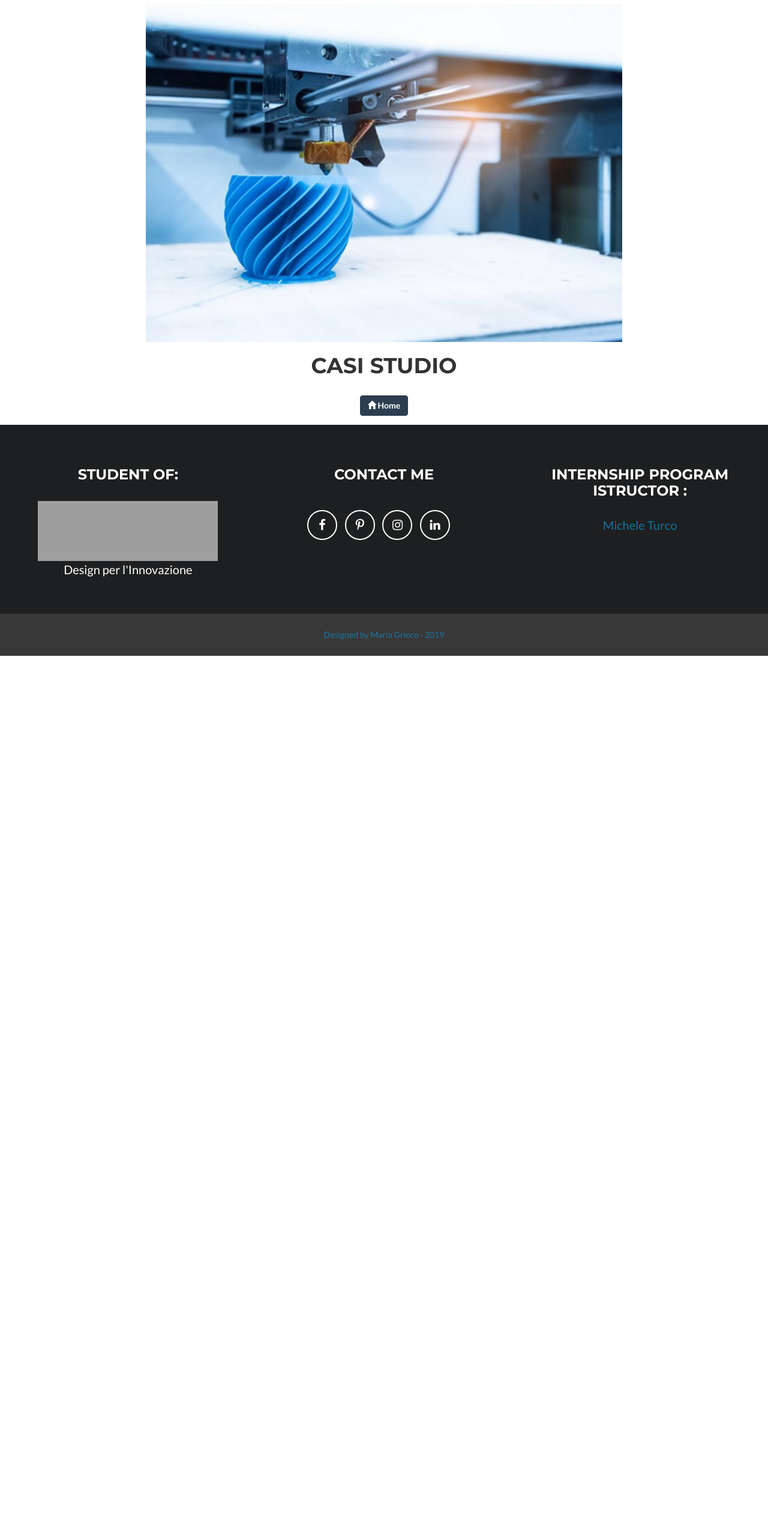
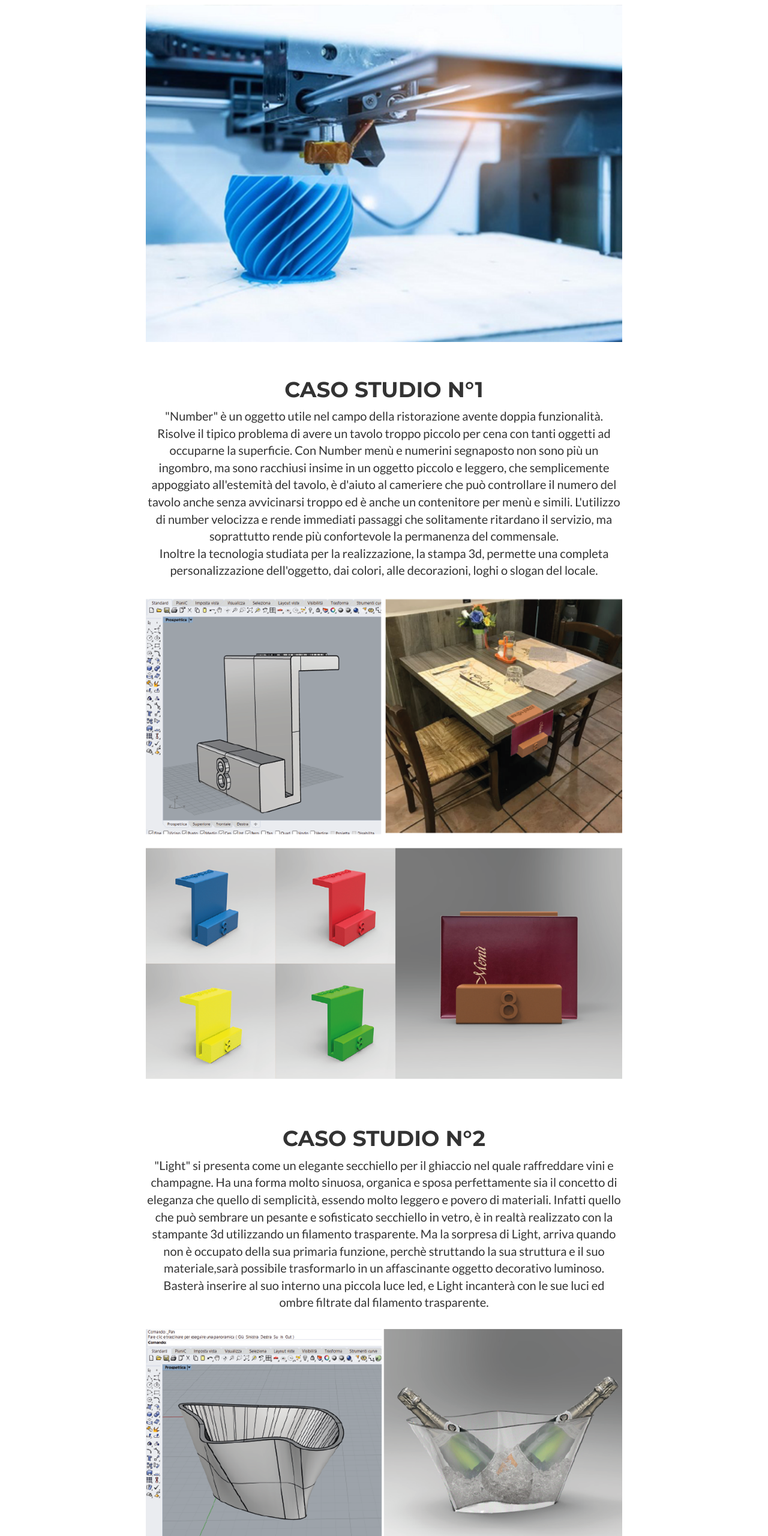
Before and after one commit to kromlaboro-caserta-fablab/Tirocini, a plain HTML site: page maria-grieco/3dscanning_and_printing.html in a window 1280 px wide. Shown: the part 240-2800 px from the top of the page at 60% size. Before the commit the page ends 1333 px from the top, so only its background shows below. Drawn offline with nearby package versions, Linux system fonts and the light colour scheme; files that its build step writes are made by us from their sources; grey boxes are pictures that could not be loaded.

Commit message:
Aggiornamenti
Aggiunta dei casi studio

```diff
--- a/maria-grieco/3dscanning_and_printing.html
+++ b/maria-grieco/3dscanning_and_printing.html
@@ -79,11 +79,28 @@
                   <h2>3d printing casi studio</h2>
                   <hr class="star-primary">
                   <img src="img/nuovo5.png" class="img-responsive img-centered" alt="">
-
-                  <h1>Casi Studio</h1>
-                  <br>
-
-
+                   <br> <br>
+                  <h1>Caso Studio n°1</h1>
+                    <p>"Number" è un oggetto utile nel campo della ristorazione avente doppia funzionalità.<br>
+                      Risolve il tipico problema di avere un tavolo troppo piccolo per cena con tanti oggetti ad occuparne la superficie.
+                    Con Number menù e numerini segnaposto non sono più un ingombro, ma sono racchiusi insime in un oggetto piccolo e leggero,
+                    che semplicemente appoggiato all'estemità del tavolo, è d'aiuto al cameriere che può controllare il numero del tavolo anche
+                    senza avvicinarsi troppo ed è anche un contenitore per menù e simili.
+                    L'utilizzo di number velocizza e rende immediati passaggi che solitamente ritardano il servizio, ma soprattutto rende più confortevole la permanenza del commensale.
+                    <br> Inoltre la tecnologia studiata per la realizzazione, la stampa 3d, permette una completa personalizzazione dell'oggetto, dai colori, alle decorazioni, loghi o slogan del locale. </p>
+                    <br> <img src="img/caso1.png" class="img-responsive img-centered" alt=""><br>
+                       <img src="img/esempio1.png" class="img-responsive img-centered" alt=""><br>
+                       <br> <br>
+                      <h1>Caso Studio n°2</h1>
+                      <p>"Light" si presenta come un elegante secchiello per il ghiaccio nel quale raffreddare vini e champagne.
+                         Ha una forma molto sinuosa, organica e sposa perfettamente sia il concetto di eleganza che quello di semplicità,
+                         essendo molto leggero e povero di materiali. Infatti quello che può sembrare un pesante e sofisticato secchiello in vetro,
+                         è in realtà realizzato con la stampante 3d utilizzando un filamento trasparente. Ma la sorpresa di Light, arriva quando non
+                         è occupato della sua primaria funzione, perchè struttando la sua struttura e il suo materiale,sarà possibile trasformarlo in
+                         un affascinante oggetto decorativo luminoso. Basterà inserire al suo interno una piccola luce led, e Light incanterà con le sue luci ed ombre filtrate dal filamento trasparente.</p> <br>
+                         <img src="img/caso2.png" class="img-responsive img-centered" alt=""><br>
+                         <img src="img/esempio2.png" class="img-responsive img-centered" alt=""><br>
+                         <img src="img/luce.png" class="img-responsive img-centered" alt=""><br>
                   <a href="index.html" class="btn btn-primary"><span class="glyphicon glyphicon-home"></span> Home</a>
                 </div>
             </div>
```
Also changed, not shown: maria-grieco/internet_of_things.html (+10 -4 lines), maria-grieco/img/caso1.png (added), maria-grieco/img/caso2.png (added), maria-grieco/img/caso3.png (added), maria-grieco/img/esempio1.png (added), maria-grieco/img/esempio2.png (added), maria-grieco/img/esempio3.png (added), 1 other file.
